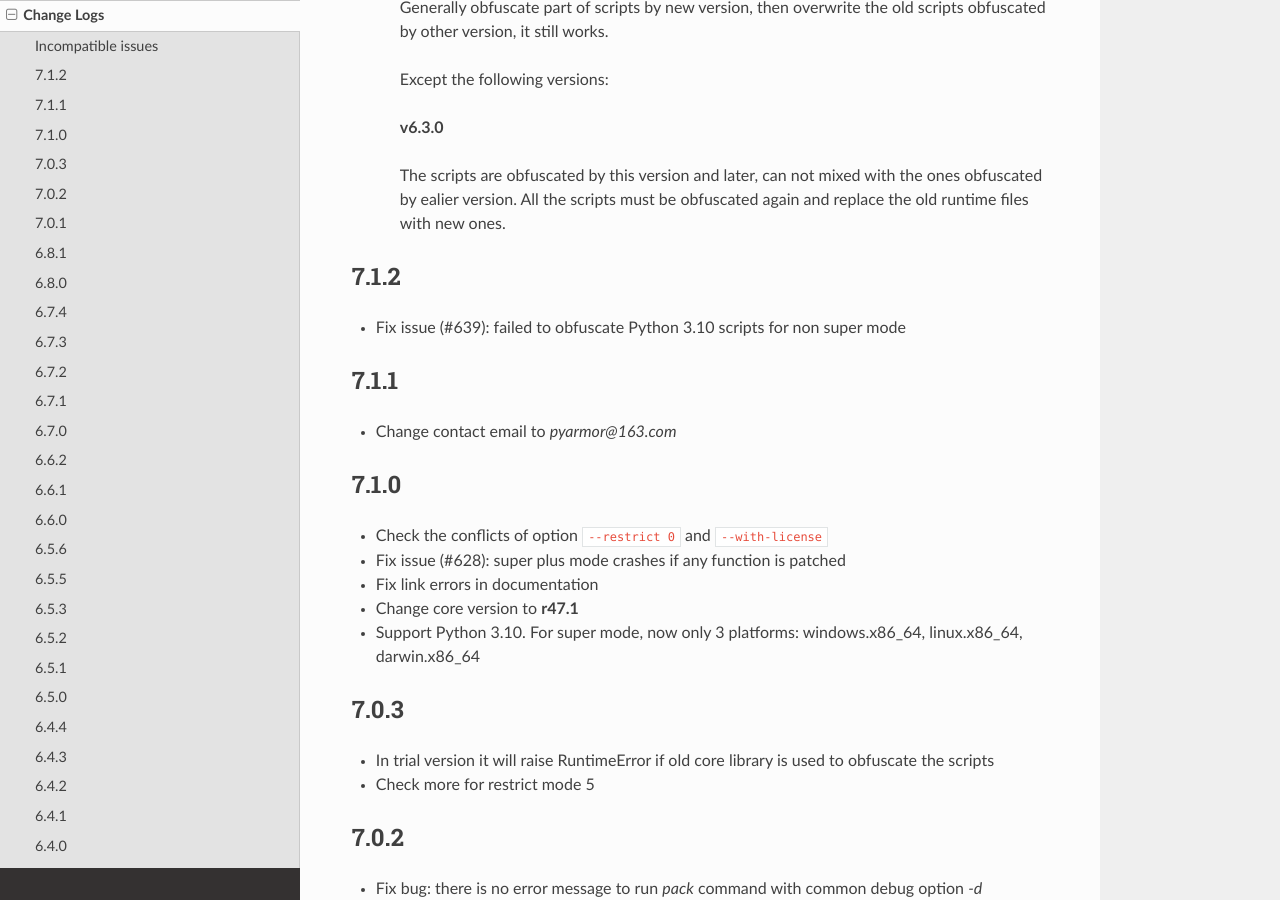
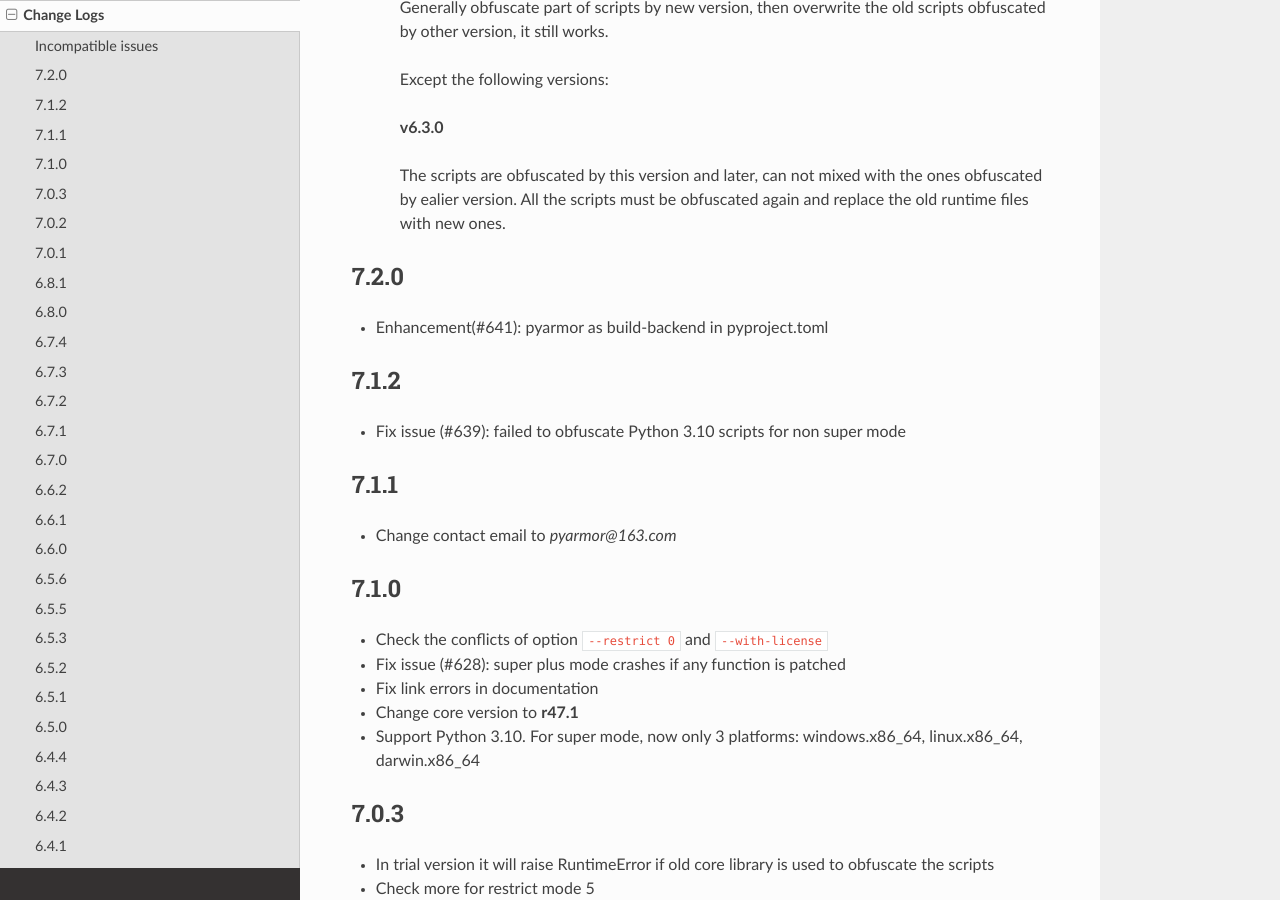
Before and after one commit to dashingsoft/pyarmor, a Sphinx documentation site: the page built from docs/change-logs.rst, in a window 1280 px wide and 900 px high, scrolled down 522 px. Built offline with Sphinx 7.4.7 and the Read the Docs theme 2.0.0, drawn with Linux system fonts in a browser that asks for light colours; some of the changed lines change nothing that is shown.

Commit message:
Add change log

```diff
--- a/docs/change-logs.rst
+++ b/docs/change-logs.rst
@@ -32,6 +32,19 @@
    The scripts are obfuscated by this version and later, can not mixed with the
    ones obfuscated by ealier version. All the scripts must be obfuscated again
    and replace the old runtime files with new ones.
+
+..
+  The dev version could be installed by this command::
+
+      pip install https://pyarmor.dashingsoft.com/downloads/temp/pyarmor-7.2.0.zip
+
+  It may be changed from time to time to fix new bugs, please update it once it
+  doesn't work. If the new version has been released in PyPi, please remove the
+  dev version, install the stable version from PyPi.
+
+7.2.0
+-----
+* Enhancement(#641): pyarmor as build-backend in pyproject.toml
 
 7.1.2
 -----
@@ -49,15 +62,6 @@
 * Change core version to **r47.1**
 * Support Python 3.10. For super mode, now only 3 platforms: windows.x86_64,
   linux.x86_64, darwin.x86_64
-
-..
-  The dev version could be installed by this command::
-
-      pip install https://pyarmor.dashingsoft.com/downloads/temp/pyarmor-7.1.0.zip
-
-  It may be changed from time to time to fix new bugs, please update it once it
-  doesn't work. If the new version has been released in PyPi, please remove the
-  dev version, install the stable version from PyPi.
 
 7.0.3
 -----
```
